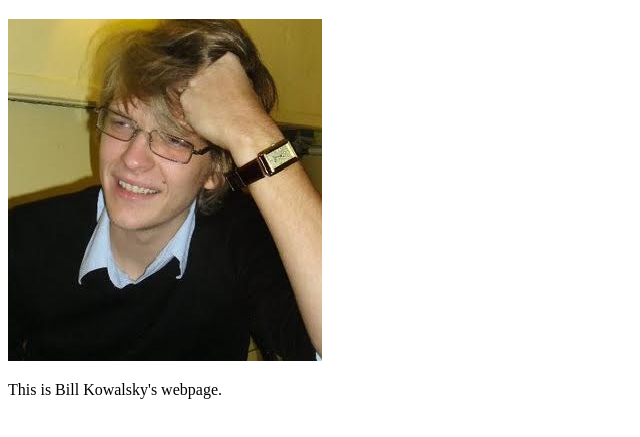
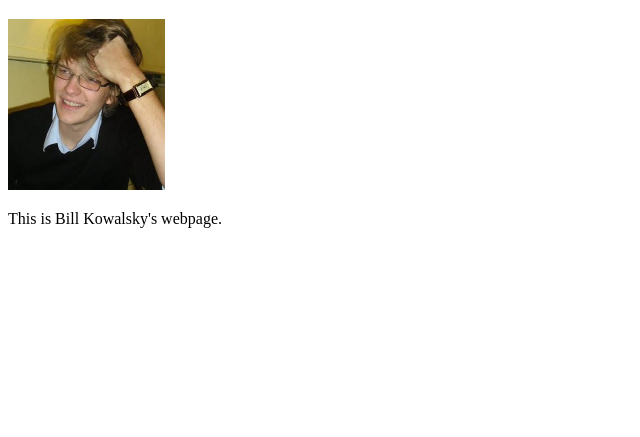
Before and after one commit to wkowalsky/wkowalsky.github.io, a plain HTML site: page index.html in a window 1280 px wide. Shown: the part 61-498 px from the top of the page, without its empty margins (0-640 px from the left). Drawn offline with Linux system fonts and the light colour scheme.

Commit message:
Update index.html

```diff
--- a/index.html
+++ b/index.html
@@ -2,7 +2,7 @@
 <html>
 <body>
 <h1>Bill Kowalsky</h1>
-  <img src ="bill_kowalsky.jpg">
+  <img src ="bill_kowalsky.jpg" width="157" height="171">
 <p>This is Bill Kowalsky's webpage.</p>
 </body>
 </html>
```
